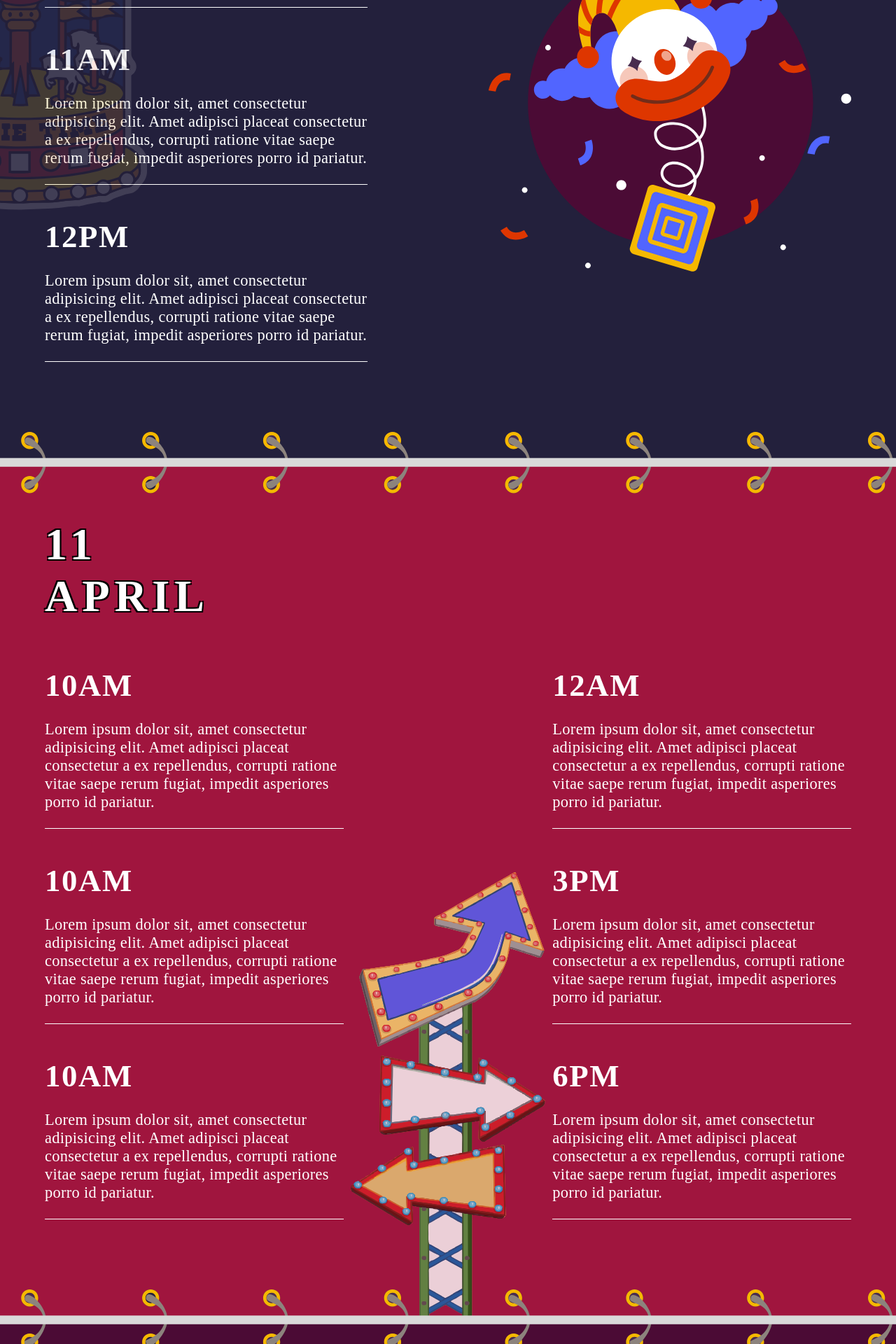
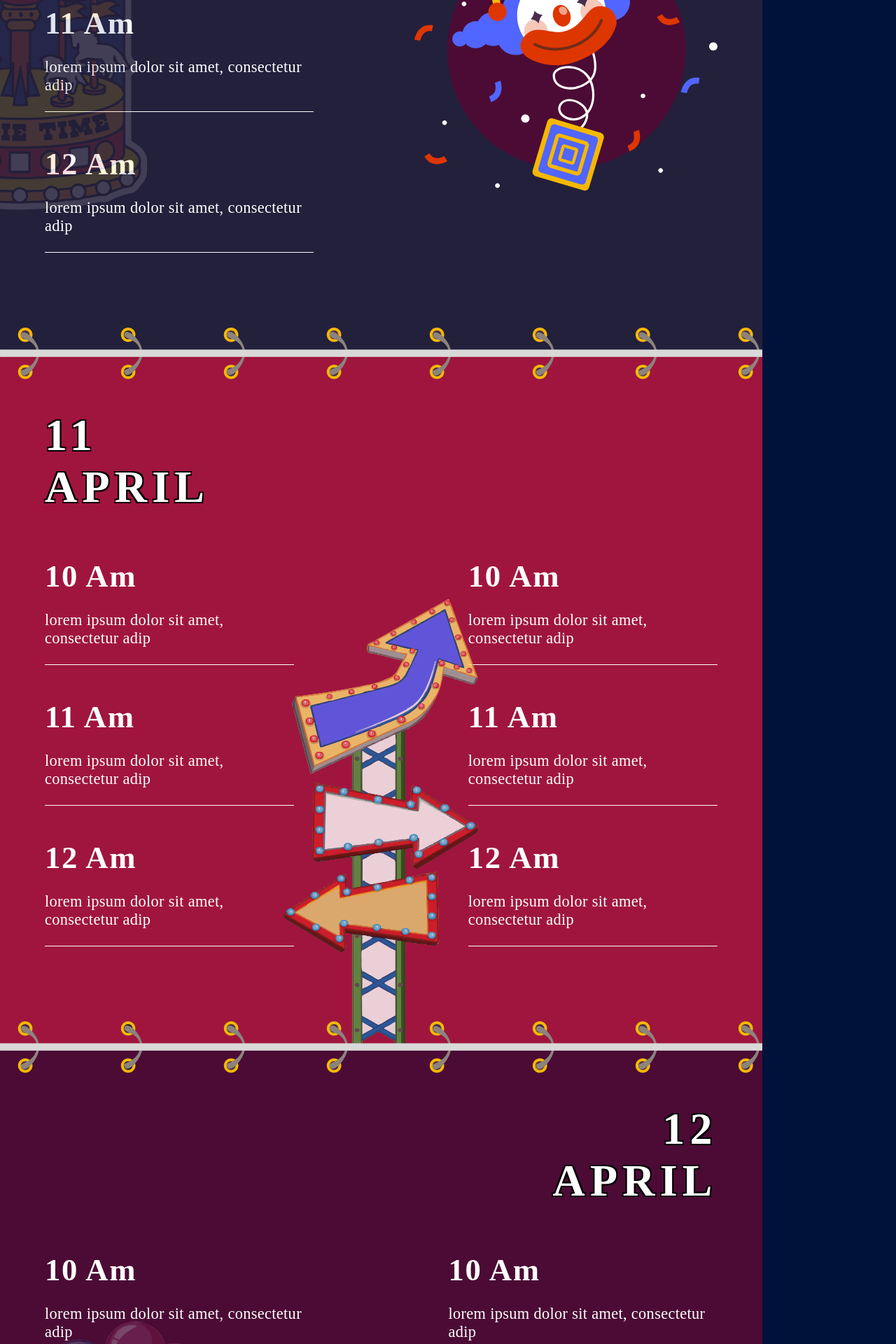
Before and after one commit to its-me-aadi/springFiesta2k24, a React (Create React App) app: page /events in a window 1280 px wide. Shown: the part 660-2580 px from the top of the page at 70% size. Built offline with nearby package versions, Linux system fonts and the light colour scheme; a web font is replaced by a local one.

Commit message:
event data

```diff
--- /dev/null
+++ b/src/data1.json
@@ -0,0 +1,15 @@
+[
+        {
+            "time":"10 Am",
+            "description":"lorem ipsum dolor sit amet, consectetur adip"
+        },
+        {
+            "time":"11 Am",
+            "description":"lorem ipsum dolor sit amet, consectetur adip"
+        },
+        {
+            "time":"12 Am",
+            "description":"lorem ipsum dolor sit amet, consectetur adip"
+        }
+
+]
--- /dev/null
+++ b/src/data2.json
@@ -0,0 +1,28 @@
+[
+    [{
+        "time":"10 Am",
+        "description":"lorem ipsum dolor sit amet, consectetur adip"
+    },
+    {
+        "time":"11 Am",
+        "description":"lorem ipsum dolor sit amet, consectetur adip"
+    },
+    {
+        "time":"12 Am",
+        "description":"lorem ipsum dolor sit amet, consectetur adip"
+    }],
+    [
+        {
+            "time":"10 Am",
+            "description":"lorem ipsum dolor sit amet, consectetur adip"
+        },
+        {
+            "time":"11 Am",
+            "description":"lorem ipsum dolor sit amet, consectetur adip"
+        },
+        {
+            "time":"12 Am",
+            "description":"lorem ipsum dolor sit amet, consectetur adip"
+        }
+    ]
+]
--- /dev/null
+++ b/src/data3.json
@@ -0,0 +1,28 @@
+[
+    [{
+        "time":"10 Am",
+        "description":"lorem ipsum dolor sit amet, consectetur adip"
+    },
+    {
+        "time":"11 Am",
+        "description":"lorem ipsum dolor sit amet, consectetur adip"
+    },
+    {
+        "time":"12 Am",
+        "description":"lorem ipsum dolor sit amet, consectetur adip"
+    }],
+    [
+        {
+            "time":"10 Am",
+            "description":"lorem ipsum dolor sit amet, consectetur adip"
+        },
+        {
+            "time":"11 Am",
+            "description":"lorem ipsum dolor sit amet, consectetur adip"
+        },
+        {
+            "time":"12 Am",
+            "description":"lorem ipsum dolor sit amet, consectetur adip"
+        }
+    ]
+]
--- a/src/screens/EventPage.jsx
+++ b/src/screens/EventPage.jsx
@@ -5,6 +5,9 @@ import Pillar from '../components/pillar.svg'
 import Balloon from '../components/balloon.svg'
 import Horizontal from '../components/horrizontal-pipe.svg'
 import '../styles/event_page.css'
+import data1 from '../data1.json'
+import data2 from '../data2.json'
+import data3 from '../data3.json'
 
 const EventPage = () => {
   const HandleEventLoad = () => {
@@ -33,18 +36,15 @@ const EventPage = () => {
             <div className="part-one-sub-section">
               <div className="part-one-sub-side-1">
                   <img id='hoppie' src={Hoppie} alt="Hoppie" />
+
+                  {data1.map((creatediv)=>{
+                        return (
                           <div className='sch-container'>
-                    <h1 className='sch-head'>10AM</h1>
-                    <p className='sch-content'>Lorem ipsum dolor sit, amet consectetur adipisicing elit. Amet adipisci placeat consectetur a ex repellendus, corrupti ratione vitae saepe rerum fugiat, impedit asperiores porro id pariatur.</p>
+                            <h1 className='sch-head'>{creatediv.time}</h1>
+                            <p className='sch-content'>{creatediv.description}</p>
                           </div>
-                  <div className='sch-container'>
-                    <h1 className='sch-head'>11AM</h1>
-                    <p className='sch-content'>Lorem ipsum dolor sit, amet consectetur adipisicing elit. Amet adipisci placeat consectetur a ex repellendus, corrupti ratione vitae saepe rerum fugiat, impedit asperiores porro id pariatur.</p>
-                  </div>
-                  <div className='sch-container'>
-                    <h1 className='sch-head'>12PM</h1>
-                    <p className='sch-content'>Lorem ipsum dolor sit, amet consectetur adipisicing elit. Amet adipisci placeat consectetur a ex repellendus, corrupti ratione vitae saepe rerum fugiat, impedit asperiores porro id pariatur.</p>
-                  </div>
+                        )
+                  })}
               </div>
               <div className="part-one-sub-side-2">
                 <img id='joker' src={Joker} alt="Joker"/>
@@ -60,35 +60,27 @@ const EventPage = () => {
             </div>
             <div className="part-two-sub-section">
               <div className="part-two-sub-side-1">
+              {data2[0].map((creatediv)=>{
+                        return (
                           <div className='sch-container'>
-                  <h1 className='sch-head'>10AM</h1>
-                  <p className='sch-content'>Lorem ipsum dolor sit, amet consectetur adipisicing elit. Amet adipisci placeat consectetur a ex repellendus, corrupti ratione vitae saepe rerum fugiat, impedit asperiores porro id pariatur.</p>
+                            <h1 className='sch-head'>{creatediv.time}</h1>
+                            <p className='sch-content'>{creatediv.description}</p>
                           </div>
-                <div className='sch-container'>
-                  <h1 className='sch-head'>10AM</h1>
-                  <p className='sch-content'>Lorem ipsum dolor sit, amet consectetur adipisicing elit. Amet adipisci placeat consectetur a ex repellendus, corrupti ratione vitae saepe rerum fugiat, impedit asperiores porro id pariatur.</p>
-                </div>
-                <div className='sch-container'>
-                  <h1 className='sch-head'>10AM</h1>
-                  <p className='sch-content'>Lorem ipsum dolor sit, amet consectetur adipisicing elit. Amet adipisci placeat consectetur a ex repellendus, corrupti ratione vitae saepe rerum fugiat, impedit asperiores porro id pariatur.</p>
-                </div>
+                        )
+                  })}
               </div>
               <div className="pillar-part">
                 <img id='pillar' src={Pillar} alt="Pillar"/>
               </div>
               <div className="part-two-sub-side-2">
+                {data2[1].map((creatediv)=>{
+                  return (
                     <div className='sch-container'>
-                  <h1 className='sch-head'>12AM</h1>
-                  <p className='sch-content'>Lorem ipsum dolor sit, amet consectetur adipisicing elit. Amet adipisci placeat consectetur a ex repellendus, corrupti ratione vitae saepe rerum fugiat, impedit asperiores porro id pariatur.</p>
+                      <h1 className='sch-head'>{creatediv.time}</h1>
+                      <p className='sch-content'>{creatediv.description}</p>
                     </div>
-                <div className='sch-container'>
-                  <h1 className='sch-head'>3PM</h1>
-                  <p className='sch-content'>Lorem ipsum dolor sit, amet consectetur adipisicing elit. Amet adipisci placeat consectetur a ex repellendus, corrupti ratione vitae saepe rerum fugiat, impedit asperiores porro id pariatur.</p>
-                </div>
-                <div className='sch-container'>
-                  <h1 className='sch-head'>6PM</h1>
-                  <p className='sch-content'>Lorem ipsum dolor sit, amet consectetur adipisicing elit. Amet adipisci placeat consectetur a ex repellendus, corrupti ratione vitae saepe rerum fugiat, impedit asperiores porro id pariatur.</p>
-                </div>
+                    )
+                  })}
               </div>
             </div>
           </div>
@@ -101,32 +93,24 @@ const EventPage = () => {
             </div>
             <div className="part-three-sub-section">
               <div className="part-three-sub-side-1">
+              {data3[0].map((creatediv)=>{
+                  return (
                     <div className='sch-container'>
-                  <h1 className='sch-head'>10AM</h1>
-                  <p className='sch-content'>Lorem ipsum dolor sit, amet consectetur adipisicing elit. Amet adipisci placeat consectetur a ex repellendus, corrupti ratione vitae saepe rerum fugiat, impedit asperiores porro id pariatur.</p>
+                      <h1 className='sch-head'>{creatediv.time}</h1>
+                      <p className='sch-content'>{creatediv.description}</p>
                     </div>
-                <div className='sch-container'>
-                  <h1 className='sch-head'>11AM</h1>
-                  <p className='sch-content'>Lorem ipsum dolor sit, amet consectetur adipisicing elit. Amet adipisci placeat consectetur a ex repellendus, corrupti ratione vitae saepe rerum fugiat, impedit asperiores porro id pariatur.</p>
-                </div>
-                <div className='sch-container'>
-                  <h1 className='sch-head'>12PM</h1>
-                  <p className='sch-content'>Lorem ipsum dolor sit, amet consectetur adipisicing elit. Amet adipisci placeat consectetur a ex repellendus, corrupti ratione vitae saepe rerum fugiat, impedit asperiores porro id pariatur.</p>
-                </div>
+                    )
+                  })}
               </div>
               <div className="part-three-sub-side-2">
+              {data3[1].map((creatediv)=>{
+                  return (
                     <div className='sch-container'>
-                  <h1 className='sch-head'>1PM</h1>
-                  <p className='sch-content'>Lorem ipsum dolor sit, amet consectetur adipisicing elit. Amet adipisci placeat consectetur a ex repellendus, corrupti ratione vitae saepe rerum fugiat, impedit asperiores porro id pariatur.</p>
+                      <h1 className='sch-head'>{creatediv.time}</h1>
+                      <p className='sch-content'>{creatediv.description}</p>
                     </div>
-                <div className='sch-container'>
-                  <h1 className='sch-head'>11AM</h1>
-                  <p className='sch-content'>Lorem ipsum dolor sit, amet consectetur adipisicing elit. Amet adipisci placeat consectetur a ex repellendus, corrupti ratione vitae saepe rerum fugiat, impedit asperiores porro id pariatur.</p>
-                </div>
-                <div className='sch-container'>
-                  <h1 className='sch-head'>12PM</h1>
-                  <p className='sch-content'>Lorem ipsum dolor sit, amet consectetur adipisicing elit. Amet adipisci placeat consectetur a ex repellendus, corrupti ratione vitae saepe rerum fugiat, impedit asperiores porro id pariatur.</p>
-                </div>
+                    )
+                  })}
               </div>
             </div>
             <img id='balloon' src={Balloon} alt="Balloon" />
```
Lines whose indentation alone changed are shown as unchanged.
